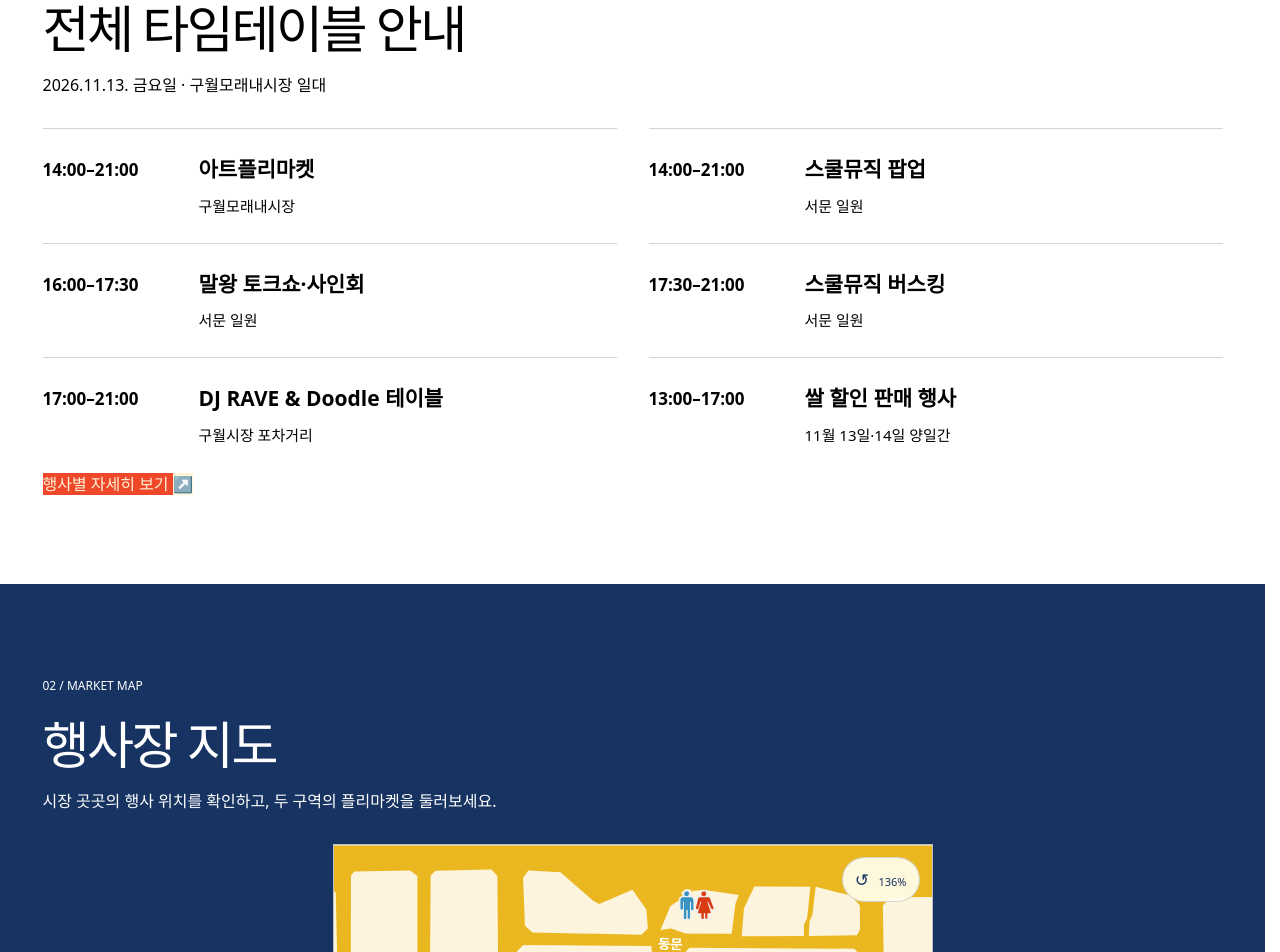
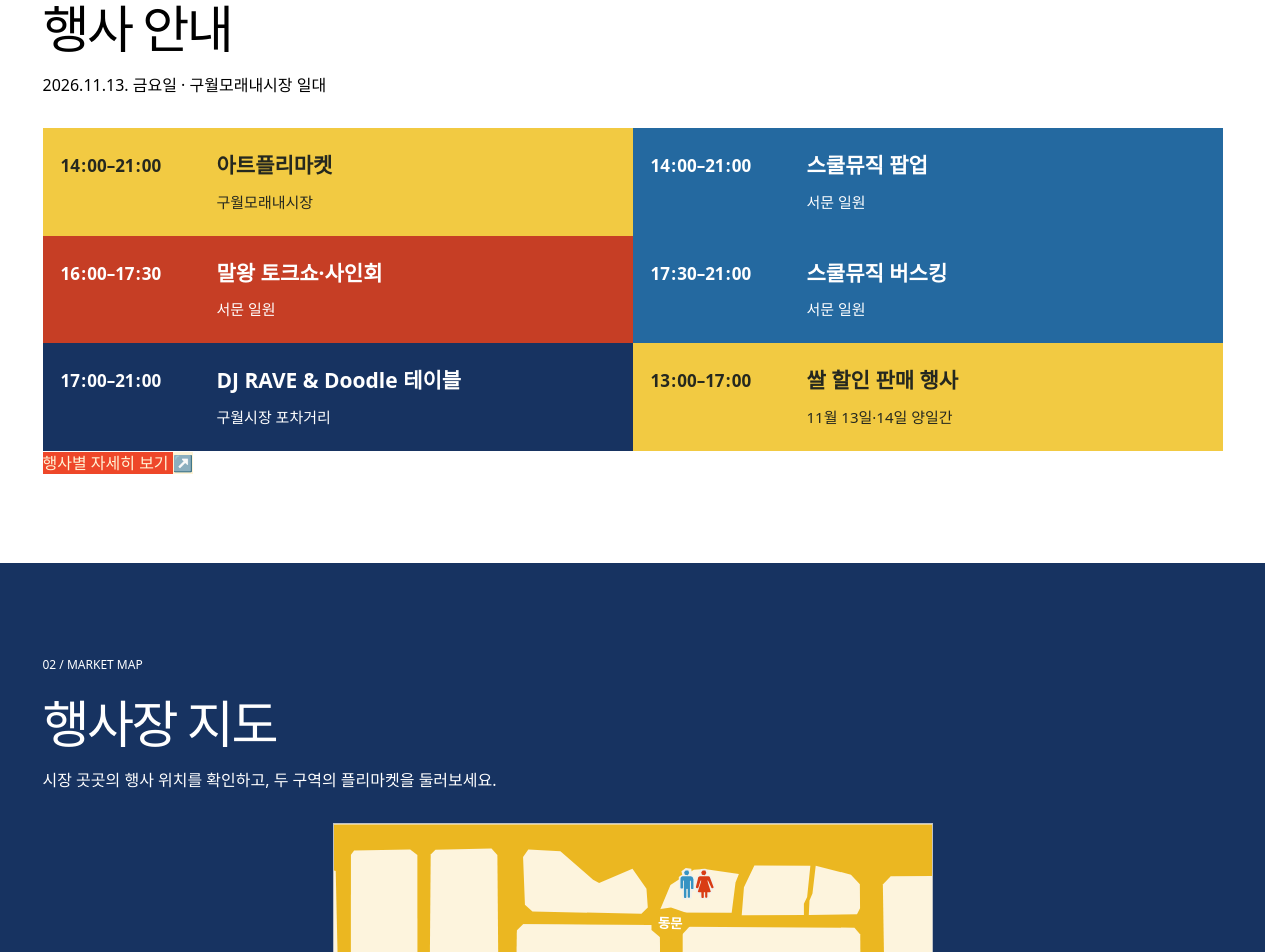
Before and after one commit to lemngu/market-tonight, a Next.js app: page / in a window 1280 px wide. Shown: the part 940-1892 px from the top of the page. Built offline with nearby package versions, Linux system fonts and the light colour scheme; no server answers.

Commit message:
Polish festival program cards, navigation and map gestures

```diff
--- a/src/app/(frontend)/FestivalExperience.tsx
+++ b/src/app/(frontend)/FestivalExperience.tsx
@@ -10,8 +10,9 @@ export default function FestivalExperience({ site }: { site: SiteCopy }) {
   const school = copy.programs.find(program => program.title.includes('버스킹'))
   const dj = copy.programs.find(program => program.title.includes('DJ'))
   const sections = [
-    ['overview', '전체 시간표'], ['malwang', '말왕 토크쇼'], ['school-popup', '스쿨뮤직 팝업부스'], ['school-music', '스쿨뮤직 버스킹'],
-    ['dj-rave', 'DJ RAVE'], ['rice-sale', '전통시장 가는 날'],
+    ['overview', '행사 안내'], ['art-flea-market', '아트플리마켓'], ['school-popup', '스쿨뮤직 팝업'],
+    ['malwang', '말왕 토크쇼·사인회'], ['school-music', '스쿨뮤직 버스킹'],
+    ['dj-rave', 'DJ RAVE & Doodle 테이블'], ['rice-sale', '쌀 할인 판매 행사'],
   ]
   const speakerImage = copy.speakerImage || festivalArtwork.speaker
   const schoolImage = copy.schoolTimetable || festivalArtwork.school
@@ -24,11 +25,20 @@ export default function FestivalExperience({ site }: { site: SiteCopy }) {
       {sections.map(([id, title]) => <a key={id} href={'#' + id}>{title}</a>)}
     </nav>
     <section className="festival-program-section" id="overview" aria-labelledby="overview-title">
-      <div className="program-section-heading"><span>01 / TIME TABLE</span><h2 id="overview-title">전체 타임테이블 안내</h2></div>
+      <div className="program-section-heading"><span>01 / TIME TABLE</span><h2 id="overview-title">행사 안내</h2></div>
       <TimetableOverview image={copy.timetable || festivalArtwork.overview} />
     </section>
+    <section className="festival-program-section" id="art-flea-market" aria-labelledby="art-flea-market-title">
+      <div className="program-section-heading"><span>02 / ART FLEA MARKET</span><h2 id="art-flea-market-title">아트플리마켓</h2></div>
+      <div className="school-popup-info"><p className="school-popup-time">14:00–21:00</p><dl><div><dt>장소</dt><dd>구월모래내시장</dd></div><div><dt>구역</dt><dd>중앙광장 - 서문 · 곱창골목 거리</dd></div></dl></div>
+      <a className="artwork-original-link" href="/map/#flea-market">구역별 플리마켓 부스 보기 ↗</a>
+    </section>
+    <section className="festival-program-section" id="school-popup" aria-labelledby="school-popup-title">
+      <div className="program-section-heading"><span>03 / SCHOOL MUSIC POP-UP</span><h2 id="school-popup-title">스쿨뮤직 팝업</h2></div>
+      <div className="school-popup-info"><p className="school-popup-time">14:00–21:00</p><dl><div><dt>장소</dt><dd>{school?.place || '구월모래내시장 서문 일원'}</dd></div><div><dt>안내</dt><dd>스쿨뮤직 버스킹과 같은 장소에서 진행합니다.</dd></div></dl></div>
+    </section>
     <section className="festival-program-section" id="malwang" aria-labelledby="malwang-title">
-      <div className="program-section-heading"><span>02 / SPECIAL GUEST</span><h2 id="malwang-title">말왕 토크쇼·사인회</h2></div>
+      <div className="program-section-heading"><span>04 / SPECIAL GUEST</span><h2 id="malwang-title">말왕 토크쇼·사인회</h2></div>
       <div className="guest-program-layout">
         <div className="program-introduction"><p className="program-time">{speaker?.time || '16:00–17:30'}</p>
           <p className="program-place">{speaker?.place || '구월모래내시장 서문 일원'}</p>
@@ -40,12 +50,8 @@ export default function FestivalExperience({ site }: { site: SiteCopy }) {
         </a>
       </div>
     </section>
-    <section className="festival-program-section" id="school-popup" aria-labelledby="school-popup-title">
-      <div className="program-section-heading"><span>03 / SCHOOL MUSIC POP-UP</span><h2 id="school-popup-title">팝업부스 운영</h2><p className="program-subtitle">스쿨뮤직</p></div>
-      <div className="school-popup-info"><p className="school-popup-time">14:00–21:00</p><dl><div><dt>장소</dt><dd>{school?.place || '구월모래내시장 서문 일원'}</dd></div><div><dt>안내</dt><dd>스쿨뮤직 버스킹과 같은 장소에서 진행합니다.</dd></div></dl></div>
-    </section>
     <section className="festival-program-section" id="school-music" aria-labelledby="school-title">
-      <div className="program-section-heading"><span>04 / SCHOOL MUSIC BUSKING</span><h2 id="school-title">버스킹 안내</h2><p className="program-subtitle">스쿨뮤직</p></div>
+      <div className="program-section-heading"><span>05 / SCHOOL MUSIC BUSKING</span><h2 id="school-title">스쿨뮤직 버스킹</h2></div>
       <div className="program-facts"><p><strong>버스킹</strong> {school?.time || '17:30–21:00'}</p><p>{school?.place || '구월모래내시장 서문 일원'}</p></div>
       <a className="event-artwork schedule-desktop" href={schoolImage.url} target="_blank" rel="noopener noreferrer">
         <Image unoptimized src={schoolImage.url} alt={schoolImage.alt} width={schoolImage.width} height={schoolImage.height} />
@@ -54,7 +60,7 @@ export default function FestivalExperience({ site }: { site: SiteCopy }) {
       <a className="artwork-original-link" href={schoolImage.url} target="_blank" rel="noopener noreferrer">스쿨뮤직 시간표 원본 보기 ↗</a>
     </section>
     <section className="festival-program-section" id="dj-rave" aria-labelledby="dj-title">
-      <div className="program-section-heading"><span>05 / DJ RAVE</span><h2 id="dj-title">DJ 타임테이블</h2></div>
+      <div className="program-section-heading"><span>06 / DJ RAVE</span><h2 id="dj-title">DJ RAVE &amp; Doodle 테이블</h2></div>
       <div className="program-facts"><p><strong>{dj?.time || '17:00–21:00'}</strong></p><p>{dj?.place || '구월시장 포차거리'}</p><p>음악과 드로잉을 함께 즐기는 DJ RAVE &amp; Doodle 테이블</p></div>
       <a className="event-artwork schedule-desktop dj-artwork" href={djImage.url} target="_blank" rel="noopener noreferrer">
         <Image unoptimized src={djImage.url} alt={djImage.alt} width={djImage.width} height={djImage.height} />
@@ -63,7 +69,7 @@ export default function FestivalExperience({ site }: { site: SiteCopy }) {
       <a className="artwork-original-link" href={djImage.url} target="_blank" rel="noopener noreferrer">DJ 시간표 원본 보기 ↗</a>
     </section>
     <section className="festival-program-section rice-sale-section" id="rice-sale" aria-labelledby="rice-title">
-      <div className="program-section-heading"><span>06 / MARKET SPECIAL</span><h2 id="rice-title">전통시장 가는 날</h2><p className="program-subtitle">쌀 할인 판매 행사</p></div>
+      <div className="program-section-heading"><span>07 / MARKET SPECIAL</span><h2 id="rice-title">쌀 할인 판매 행사</h2><p className="program-subtitle">전통시장 가는 날</p></div>
       <div className="rice-sale-card"><p className="rice-sale-lead">고품질 쌀을 시중가 대비 저렴하게 구매하고, 온누리상품권 혜택도 받아가세요.</p>
         <p className="rice-offer">고시히까리쌀 <strong>10kg</strong><br /><b>39,000원</b></p>
         <p className="rice-benefit">{copy.linkedDescription}</p>
@@ -71,6 +77,6 @@ export default function FestivalExperience({ site }: { site: SiteCopy }) {
         <p className="rice-sale-note">{copy.linkedNote}</p>
       </div>
     </section>
-    <p className="detail-page-note">{copy.note}</p><a className="detail-back-link" href="/map/">행사 장소 지도 보기 →</a>
+    <p className="detail-page-note">{copy.note}</p><a className="detail-back-link artwork-original-link" href="/map/">행사 장소 지도 보기 →</a>
   </div></SiteFrame>
 }
--- a/src/app/(frontend)/HomeExperience.tsx
+++ b/src/app/(frontend)/HomeExperience.tsx
@@ -68,7 +68,7 @@ export default function HomeExperience({ site }: { site: SiteCopy }) {
 
         <div className="content-wrap">
           {site.festival.isVisible && <section className="home-program-section" id="festival"><div className="home-section-inner">
-            <div className="home-section-heading"><span className="section-label">01 / TIME TABLE</span><h2>전체 타임테이블 안내</h2><p>{site.festivalPage.date} · {site.festivalPage.location}</p></div>
+            <div className="home-section-heading"><span className="section-label">01 / TIME TABLE</span><h2>행사 안내</h2><p>{site.festivalPage.date} · {site.festivalPage.location}</p></div>
             <TimetableOverview image={site.festivalPage.timetable || festivalArtwork.overview} />
             <a className="primary-button" href="/festival/#overview" data-ga-event="festival_schedule_click">행사별 자세히 보기 <span aria-hidden="true">↗</span></a>
           </div></section>}
--- a/src/app/(frontend)/MapExperience.tsx
+++ b/src/app/(frontend)/MapExperience.tsx
@@ -8,7 +8,7 @@ export default function MapExperience({ site }: { site: SiteCopy }) {
   return <SiteFrame site={site}><div className="detail-page-inner market-map-page">
     <header className="detail-page-heading"><span>{copy.eyebrow}</span><h1>{copy.title}</h1><p>{copy.description}</p></header>
     <MarketMap copy={copy} />
-    <section className="flea-market-directory" aria-labelledby="flea-market-title">
+    <section className="flea-market-directory" id="flea-market" aria-labelledby="flea-market-title">
       <div className="program-section-heading"><span>FLEA MARKET</span><h2 id="flea-market-title">구역별 플리마켓 안내</h2></div>
       <FleaMarketTabs />
     </section>
--- a/src/app/(frontend)/TimetableOverview.tsx
+++ b/src/app/(frontend)/TimetableOverview.tsx
@@ -8,8 +8,8 @@ export default function TimetableOverview({ image }: { image: HomeMedia }) {
       <Image unoptimized src={image.url} alt={image.alt} width={image.width} height={image.height} />
     </a>
     <ol className="schedule-mobile overview-program-list">
-      {overviewPrograms.map(program => <li className={'program-summary ' + program.color} key={program.title}>
-        <time>{program.time}</time><div><strong>{program.title}</strong><p>{program.place}</p></div>
+      {overviewPrograms.map(program => <li className={'program-summary ' + program.color} key={program.title} data-program={program.color === 'dark' ? 'dj' : undefined}>
+        <time aria-label={program.time}><span>{program.time.split('–')[0].split(':')[0]}<b className="time-colon">:</b>{program.time.split('–')[0].split(':')[1]}</span><span className="program-time-end">{program.time.split('–')[1].split(':')[0]}<b className="time-colon">:</b>{program.time.split('–')[1].split(':')[1]}</span></time><div><strong>{program.title}</strong><p>{program.place}</p></div>
       </li>)}
     </ol>
     <a className="artwork-original-link" href={image.url} target="_blank" rel="noopener noreferrer">전체 시간표 원본 보기 ↗</a>
--- a/src/app/(frontend)/ZoomableMap.tsx
+++ b/src/app/(frontend)/ZoomableMap.tsx
@@ -32,20 +32,41 @@ export default function ZoomableMap({ image, compact = false }: { image: HomeMed
   useEffect(() => {
     const box = viewport.current
     if (!box) return
-    const wheel = (event: WheelEvent) => { event.preventDefault(); zoom(Math.exp(-event.deltaY * .003), event.clientX, event.clientY) }
+    const wheel = (event: WheelEvent) => { if (!event.ctrlKey) return; event.preventDefault(); zoom(Math.exp(-event.deltaY * .003), event.clientX, event.clientY) }
     box.addEventListener('wheel', wheel, { passive: false })
+    let previous: { x: number; y: number; distance: number } | null = null
+    const points = (event: TouchEvent) => {
+      if (event.touches.length !== 2) return null
+      const a = event.touches[0], b = event.touches[1]
+      return { x: (a.clientX + b.clientX) / 2, y: (a.clientY + b.clientY) / 2, distance: Math.hypot(a.clientX - b.clientX, a.clientY - b.clientY) }
+    }
+    const start = (event: TouchEvent) => { previous = points(event) }
+    const move = (event: TouchEvent) => {
+      const next = points(event)
+      if (next && previous) {
+        event.preventDefault()
+        zoom(next.distance / Math.max(1, previous.distance), next.x, next.y)
+        const v = transform.current
+        apply(v.scale, v.x + next.x - previous.x, v.y + next.y - previous.y)
+      }
+      previous = next
+    }
+    box.addEventListener('touchstart', start, { passive: true })
+    box.addEventListener('touchmove', move, { passive: false })
+    box.addEventListener('touchend', start, { passive: true })
+    box.addEventListener('touchcancel', start, { passive: true })
     const observer = new ResizeObserver(() => { const v = transform.current; apply(v.scale, v.x, v.y) })
     observer.observe(box)
-    return () => { box.removeEventListener('wheel', wheel); observer.disconnect() }
+    return () => { box.removeEventListener('wheel', wheel); box.removeEventListener('touchstart', start); box.removeEventListener('touchmove', move); box.removeEventListener('touchend', start); box.removeEventListener('touchcancel', start); observer.disconnect() }
   }, [])
   const release = (id: number) => { pointers.current.delete(id) }
   return <div className={'interactive-market-map gesture-map' + (compact ? ' compact' : '')} style={{ maxWidth: image.width + 'px' }}>
     <div ref={viewport} className={'map-viewport' + (view.scale > 1 ? ' zoomed' : '')}
       style={{ aspectRatio: image.width + ' / ' + image.height }} tabIndex={0}
-      role="region" aria-label="행사장 지도. 두 손가락 또는 마우스 휠로 확대하고 드래그로 이동합니다. 두 번 누르면 초기화합니다."
+      role="region" aria-label="행사장 지도. 한 손가락은 페이지 스크롤, 두 손가락은 지도 확대와 이동. PC는 Ctrl+휠로 확대하고 드래그로 이동합니다. 두 번 누르면 초기화합니다."
       onKeyDown={event => { if (['+', '=', '-', '0', 'ArrowLeft', 'ArrowRight', 'ArrowUp', 'ArrowDown'].includes(event.key)) { event.preventDefault(); const v = transform.current; if (event.key === '0') apply(1, 0, 0); else if (['+', '=', '-'].includes(event.key)) zoom(event.key === '-' ? .8 : 1.25); else apply(v.scale, v.x + (event.key === 'ArrowLeft' ? 40 : event.key === 'ArrowRight' ? -40 : 0), v.y + (event.key === 'ArrowUp' ? 40 : event.key === 'ArrowDown' ? -40 : 0)) } }}
       onDoubleClick={() => apply(1, 0, 0)}
-      onPointerDown={event => { if (event.pointerType === 'mouse' && event.button !== 0) return; pointers.current.set(event.pointerId, { x: event.clientX, y: event.clientY }); event.currentTarget.setPointerCapture(event.pointerId) }}
+      onPointerDown={event => { if (event.pointerType !== 'mouse' || event.button !== 0) return; pointers.current.set(event.pointerId, { x: event.clientX, y: event.clientY }); event.currentTarget.setPointerCapture(event.pointerId) }}
       onPointerMove={event => {
         const before = pointers.current.get(event.pointerId)
         if (!before) return
@@ -61,7 +82,6 @@ export default function ZoomableMap({ image, compact = false }: { image: HomeMed
       onLostPointerCapture={event => release(event.pointerId)}>
       <Image unoptimized draggable={false} src={image.url} alt={image.alt} width={image.width} height={image.height}
         style={{ transform: 'translate(' + view.x + 'px,' + view.y + 'px) scale(' + view.scale + ')' }} />
-      {view.scale > 1 && <button type="button" className="map-reset" onClick={() => apply(1, 0, 0)} aria-label="지도 전체 보기">↺ <span>{Math.round(view.scale * 100)}%</span></button>}
     </div>
   </div>
 }
--- a/src/app/(frontend)/event-updates.css
+++ b/src/app/(frontend)/event-updates.css
@@ -168,3 +168,57 @@ html:has(.festival-detail-page) { scroll-behavior: smooth; }
 .map-program-link { background: #ee4729; color: #fff4d6; }
 .map-program-link span { background: #fff4d6; color: #ee4729; }
 @media(max-width:767px) { .flea-zone-tabs { top: var(--nav-height,76px); } .flea-zone-tabs button { font-size: 13px; padding: 10px 8px; } }
+
+.site-shell p { word-break: keep-all; overflow-wrap: break-word; }
+.home-program-section .program-summary { padding: 22px 18px; border: 0; color: #fff; background: #173361; }
+.home-program-section .overview-program-list { gap: 12px; }
+.home-program-section .program-summary.gold { background: #a9680b; }
+.home-program-section .program-summary.blue { background: #2469a0; }
+.home-program-section .program-summary.orange { background: #c63e25; }
+.home-program-section .program-summary.dark { background: #173361; }
+.home-program-section .program-summary :is(time,strong,p) { color: #fff; }
+.gesture-map .map-viewport { touch-action: pan-y; overscroll-behavior: auto; }
+.detail-back-link.artwork-original-link { background: #ee4729; color: #fff4d6; border-color: #ee4729; text-decoration: none; }
+.detail-back-link.artwork-original-link:hover { background: #fff4d6; color: #ee4729; }
+
+.program-summary .program-time-end::before { content: '–'; }
+.home-program-section .overview-program-list { gap: 0; }
+.home-program-section .program-summary.gold { background: #f2ca42; color: #25281f; }
+.home-program-section .program-summary.gold :is(time,strong,p) { color: #25281f; }
+@media(max-width:767px) {
+ .schedule-mobile.overview-program-list { gap: 0; }
+ .schedule-mobile.overview-program-list .program-summary.gold { background: #f2ca42; color: #25281f; border-color: #f2ca42; }
+ .schedule-mobile.overview-program-list .program-summary.gold :is(time,strong,p) { color: #25281f; }
+ .schedule-mobile.overview-program-list .program-summary { grid-template-columns: 86px minmax(0,1fr); align-items: stretch; }
+ .schedule-mobile.overview-program-list .program-summary time { display: flex; flex-direction: column; justify-content: space-between; align-self: stretch; padding: 0; font-family: Impact, 'Arial Narrow', 'Liberation Sans Narrow', sans-serif; font-stretch: condensed; font-size: 30px; font-weight: 400; line-height: 1; letter-spacing: -.04em; font-variant-numeric: tabular-nums; }
+ .program-summary time > span { display: block; transform: scaleX(.8); transform-origin: left center; }
+ .program-summary .program-time-end::before { content: none; }
+}
+
+.festival-section-tabs { scrollbar-width: none; -ms-overflow-style: none; }
+.festival-section-tabs::-webkit-scrollbar { display: none; }
+
+.program-summary .time-colon { display: inline-block; padding-inline: .07em; font-weight: inherit; }
+.home-program-section .program-summary > div { min-width: 0; }
+.home-program-section .program-summary[data-program=dj] strong { display: block; white-space: nowrap; overflow: hidden; text-overflow: ellipsis; }
+.festival-section-tabs a { --event-tab-color: #173361; background: var(--event-tab-color); color: #fff; border-color: var(--event-tab-color); }
+.festival-section-tabs a[href="#malwang"] { --event-tab-color: #ee4729; }
+.festival-section-tabs a[href="#school-popup"], .festival-section-tabs a[href="#school-music"] { --event-tab-color: #297abe; }
+.festival-section-tabs a[href="#dj-rave"] { --event-tab-color: #303323; }
+.festival-section-tabs a[href="#rice-sale"] { --event-tab-color: #f2ca42; color: #25281f; }
+.festival-section-tabs a:hover, .festival-section-tabs a:focus-visible { background: var(--event-tab-color); color: #fff; box-shadow: inset 0 0 0 2px #fff; }
+.festival-section-tabs a[href="#rice-sale"]:hover, .festival-section-tabs a[href="#rice-sale"]:focus-visible { color: #25281f; box-shadow: inset 0 0 0 2px #25281f; }
+
+.site-shell .menu-trigger.fixed-menu-toggle { border: 0; box-shadow: none; outline: none; }
+.site-shell .menu-trigger.fixed-menu-toggle:focus-visible { outline: 3px solid currentColor; outline-offset: 3px; }
+.festival-detail-page .overview-program-list .program-summary { background: #173361; color: #fff; border: 0; padding: 22px 18px; }
+.festival-detail-page .overview-program-list .program-summary.blue { background: #2469a0; }
+.festival-detail-page .overview-program-list .program-summary.orange { background: #c63e25; }
+.festival-detail-page .overview-program-list .program-summary.dark { background: #173361; }
+.festival-detail-page .overview-program-list .program-summary :is(time,strong,p) { color: #fff; }
+.festival-detail-page .overview-program-list .program-summary.gold { background: #f2ca42; color: #25281f; }
+.festival-detail-page .overview-program-list .program-summary.gold :is(time,strong,p) { color: #25281f; }
+.festival-section-tabs a[href="#art-flea-market"] { --event-tab-color: #f2ca42; color: #25281f; }
+.festival-section-tabs a[href="#art-flea-market"]:hover, .festival-section-tabs a[href="#art-flea-market"]:focus-visible { color: #25281f; box-shadow: inset 0 0 0 2px #25281f; }
+.site-shell #flea-market { scroll-margin-top: calc(var(--nav-height,96px) + 24px); }
+@media(max-width:767px) { .site-shell #flea-market { scroll-margin-top: calc(var(--nav-height,76px) + 24px); } }
--- a/src/lib/flea-market.ts
+++ b/src/lib/flea-market.ts
@@ -2,7 +2,7 @@
 export const fleaMarketZones = [
   {
     "id": "central-plaza",
-    "name": "중앙광장 - 수협 앞",
+    "name": "중앙광장 - 서문",
     "booths": [
       {
         "number": "가1",
--- a/src/lib/section-copy.ts
+++ b/src/lib/section-copy.ts
@@ -32,7 +32,7 @@ export const sectionCopy = {
     linkedNote: '1인 최대 2포까지 구매 가능하며, 준비된 물량 소진 시 조기 종료됩니다.',
   },
   mapPage: {
-    title: '구월과 모래내,\n두 시장을 잇는 특별한 산책.',
+    title: '두 시장을 잇는 산책',
     description: '먹거리부터 공연과 체험까지! MARKET TONIGHT의 주요 장소를 지도에서 확인해 보세요.',
     preparingDescription: '먹거리부터 공연과 체험까지! MARKET TONIGHT의 주요 장소를 한눈에 볼 수 있는 지도를 준비하고 있습니다.',
     placeholderTitle: 'MARKET TONIGHT 축제 지도',
```
Also changed, not shown: 22 other files (tests, documents, lock files or other folders).
